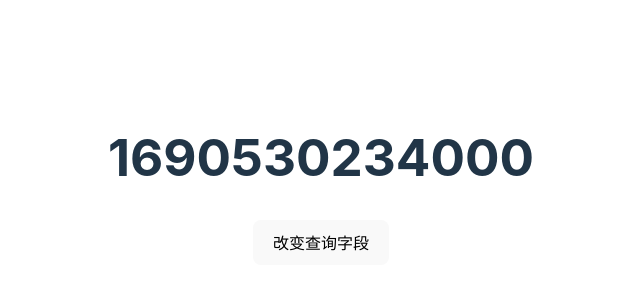
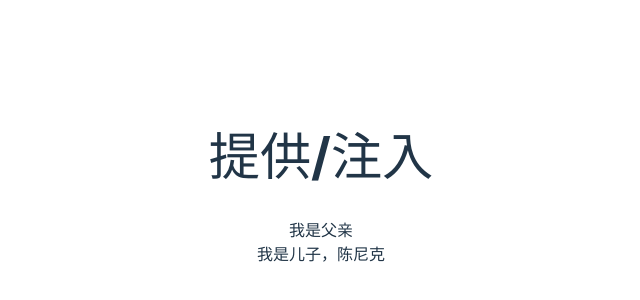
Before and after one commit to happycoding2001/vue3-enterprise, a Vue app: page / in a window 1280 px wide. Shown: the part 220-520 px from the top of the page, without its empty margins (319-959 px from the left). Built offline with nearby package versions, Linux system fonts and the light colour scheme.

Commit message:
privide/inject

```diff
--- a/src/App.vue
+++ b/src/App.vue
@@ -1,28 +1,20 @@
 <template>
   <div>
-    <h1>{{ state.search }}</h1>
-    <button @click="handleSearch">改变查询字段</button>
+    <h1>提供/注入</h1>
+    <Father />
   </div>
 
 </template>
 
-<script setup>
-import { reactive, watch } from 'vue'
-let timer = null
-let state = reactive({
-  search: Date.now(),
-  a:1,
-  b:'b',
-})
-watch(() => {
-  return state.a
-}, (nextData, preData) => {
-  console.log('preData', preData)
-  console.log('nextData', nextData)
-})
+<script>
+import Father from './components/Father.vue'
 
-const handleSearch = () => {
-  state.search = Date.now()
-  state.a++
+export default {
+  components: {
+    Father
+  },
+  provide: {
+    name: '陈尼克'
+  }
 }
 </script>
--- /dev/null
+++ b/src/components/Father.vue
@@ -0,0 +1,15 @@
+<!--Father.vue-->
+<template>
+    <div>我是父亲</div>
+    <Son />
+  </template>
+
+  <script>
+  import Son from './Son.vue'
+  export default {
+    name: 'Father',
+    components: {
+      Son
+    }
+  }
+  </script>
--- /dev/null
+++ b/src/components/Son.vue
@@ -0,0 +1,11 @@
+<!--Son.vue-->
+<template>
+    <div>我是儿子，{{ name }}</div>
+  </template>
+
+  <script>
+  export default {
+    name: 'Son',
+    inject: ['name']
+  }
+  </script>
```
